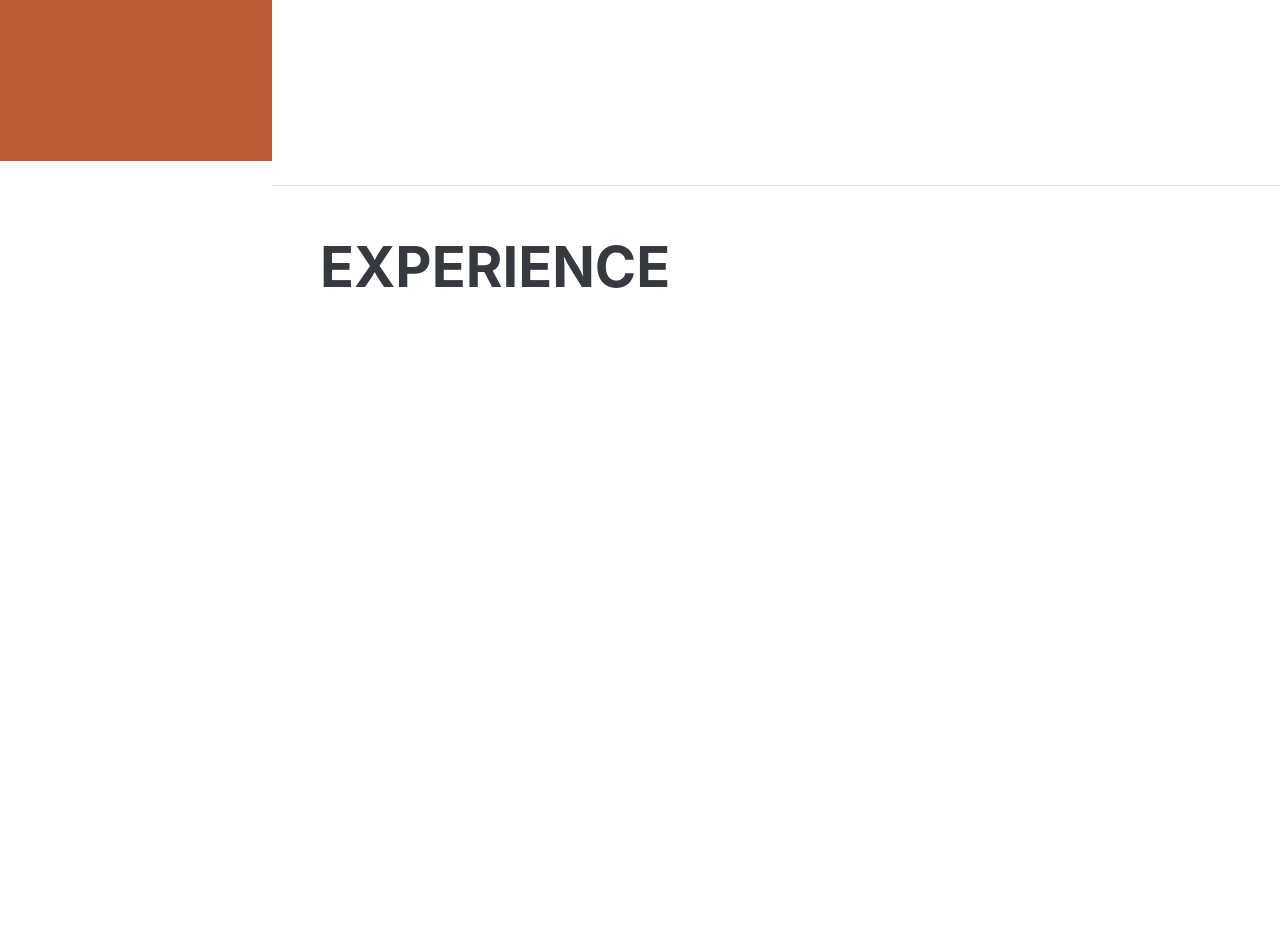
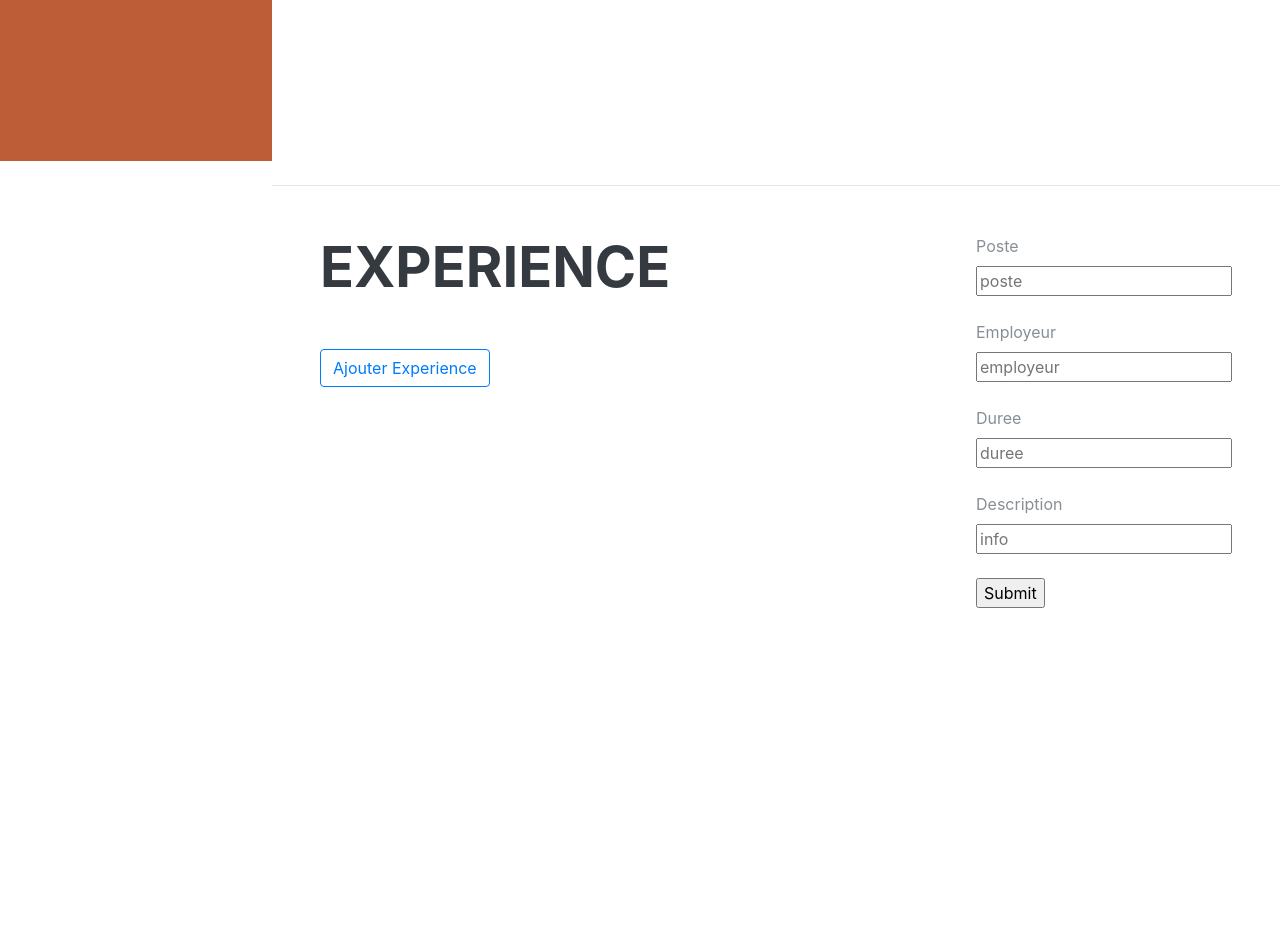
Before and after one commit to Fanswers/SiteCV_PHP, a PHP site: page / in a window 1280 px wide. Shown: the part 639-1576 px from the top of the page. Run offline with PHP 8.4, Linux system fonts and the light colour scheme; data that the repository does not hold is empty; some web fonts are replaced.

Commit message:
Ajout fonctionnalité "ajouter experience"
Ajour de la fonctionnalité permettant d'ajouter une nouvelle experience

```diff
--- a/inc/experience.inc.php
+++ b/inc/experience.inc.php
@@ -3,6 +3,8 @@
     <section class="resume-section p-3 p-lg-5 d-flex justify-content-center" id="experience">
       <div class="w-100">
         <h2 class="mb-5">Experience</h2>
+
+        <button type="button" class="btn btn-outline-primary">Ajouter Experience</button>
 
         <?php
 
@@ -13,7 +15,7 @@
             <div class="resume-content">
               <h3 class="mb-0"><?php echo "$experience[poste]"?></h3>
               <div class="subheading mb-3"><?php echo "$experience[employeur]"?></div>
-              <p><?php echo "$experience[description]"?></p>
+              <p><?php echo "$experience[info]"?></p>
             </div>
             <div class="resume-date text-md-right">
               <span class="text-primary"><?php echo "$experience[duree]"?></span>
@@ -23,6 +25,25 @@
         }?>
       </div>
 
+      <?php
+      if($_POST)
+      {
+        $result = $mysqli->query("INSERT INTO experience (poste, employeur, duree, info) VALUES ('$_POST[poste]', '$_POST[employeur]', '$_POST[duree]', '$_POST[info]')");
+      }
+      ?>
+
+      <form method="post">
+        <label for="poste">Poste</label><br>
+        <input type="text" name="poste" placeholder="poste" id="poste" required=""><br><br>
+        <label for="employeur">Employeur</label><br>
+        <input type="text" name="employeur" placeholder="employeur" id="employeur" required=""><br><br>
+        <label for="duree">Duree</label><br>
+        <input type="text" name="duree" placeholder="duree" id="duree" required=""><br><br>
+        <label for="info">Description</label><br>
+        <input type="text" name="info" placeholder="info" id="info" required=""><br><br>
+        <input type="submit"><br><br>
+      </form>
+
     </section>
 
     <hr class="m-0">
```
